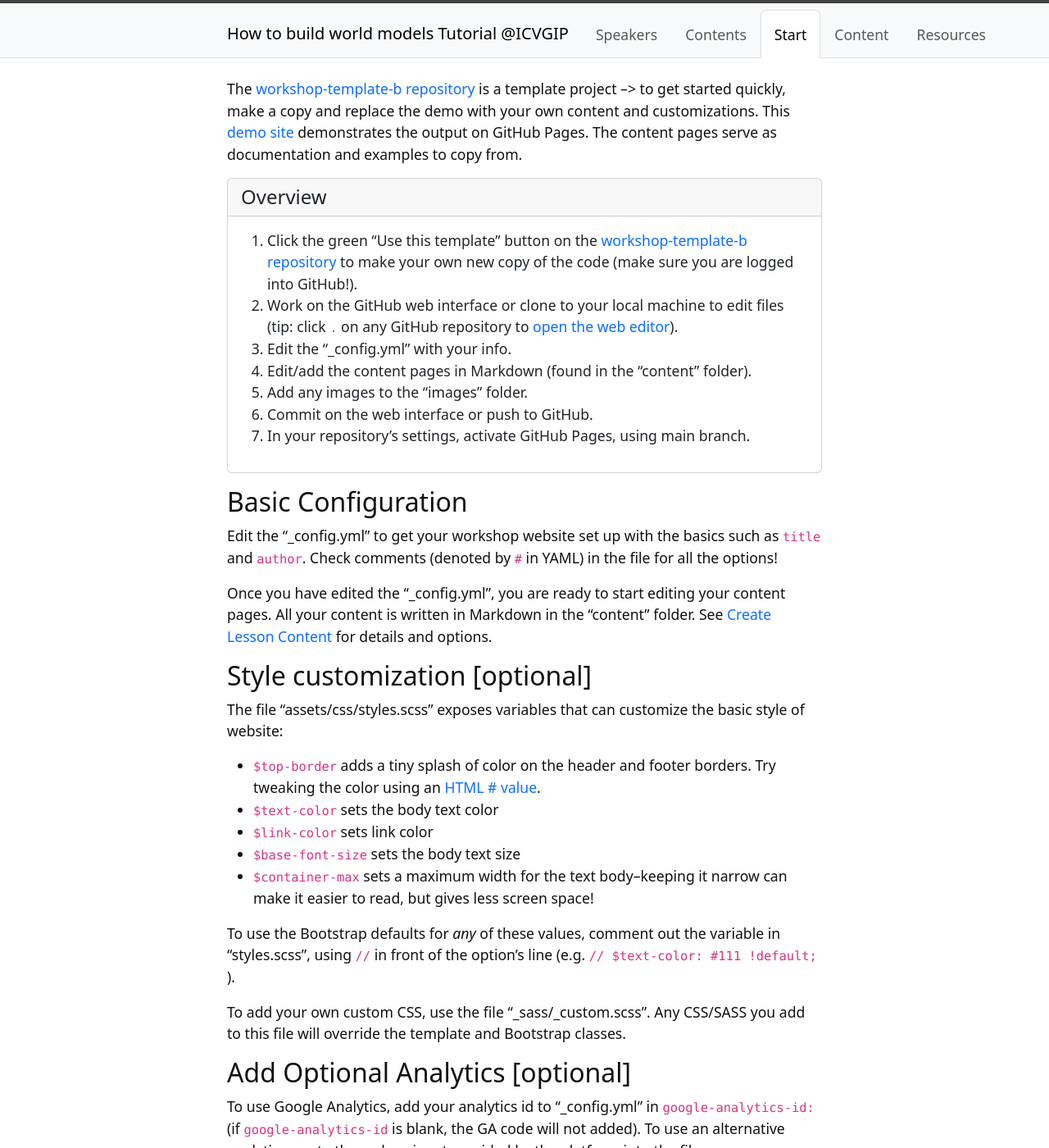
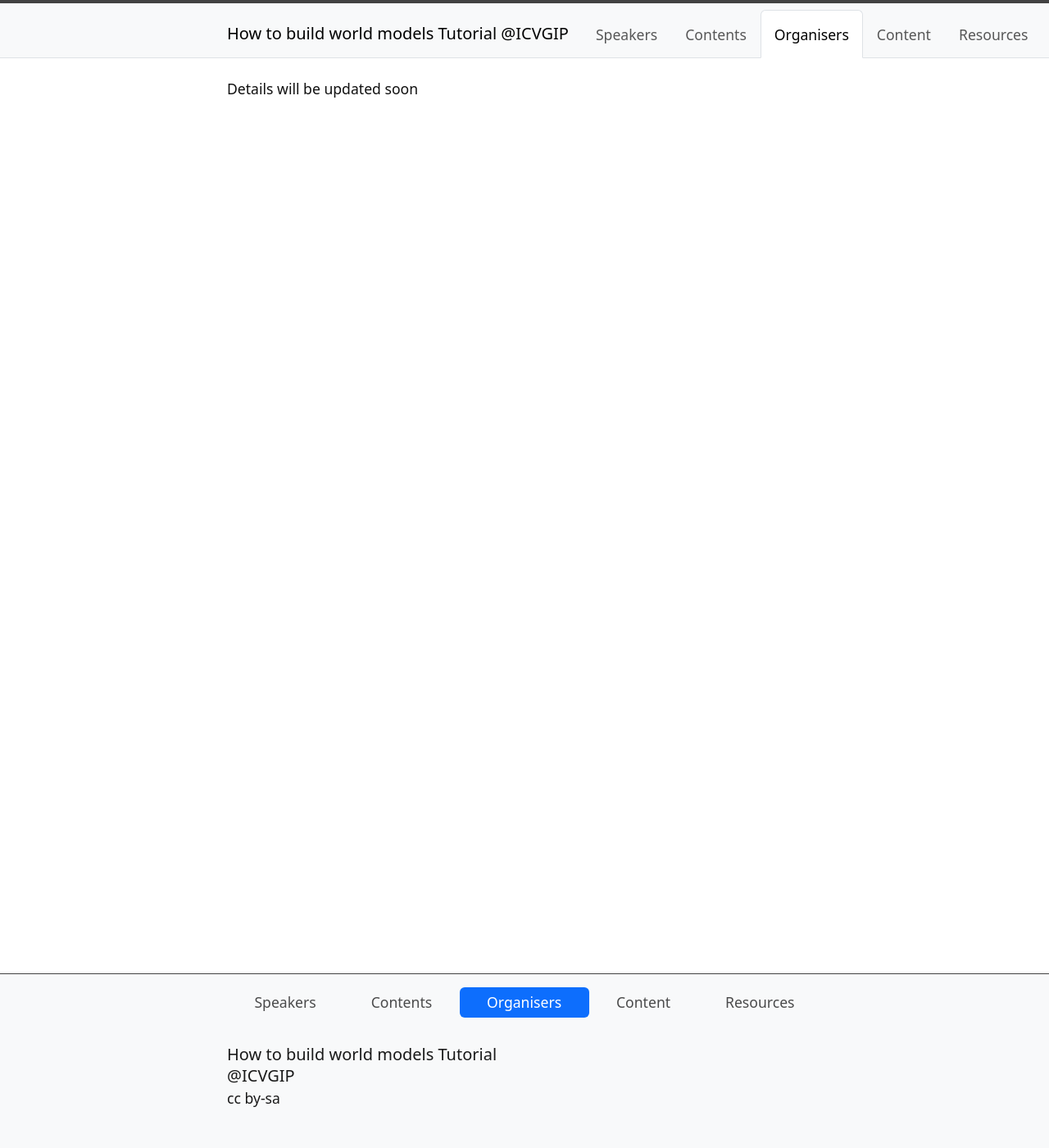
Before and after one commit to howtobuildworldmodels/howtobuildworldmodels.github.io, a Jekyll site: the page built from content/2-lesson.md, in a window 1280 px wide and 1400 px high. Shown: the whole window at 82% size. Built offline with Jekyll 4.4.1, drawn with Linux system fonts in a browser that asks for light colours; our own code applies the rules of GitHub Pages for plain Markdown files; some of the changed text lies outside the part shown.

Commit message:
Update 2-lesson.md

```diff
--- a/content/2-lesson.md
+++ b/content/2-lesson.md
@@ -1,52 +1,6 @@
 ---
-title: Get Started
-nav: Start
-topics: Template; Basic Config
+title: Organisers
+nav: Organisers
 ---
 
-The [workshop-template-b repository](https://github.com/evanwill/workshop-template-b) is a template project --> to get started quickly, make a copy and replace the demo with your own content and customizations.
-This [demo site](https://evanwill.github.io/workshop-template-b/) demonstrates the output on GitHub Pages.
-The content pages serve as documentation and examples to copy from.
-
-{% capture text %}
-1. Click the green "Use this template" button on the [workshop-template-b repository](https://github.com/evanwill/workshop-template-b) to make your own new copy of the code (make sure you are logged into GitHub!).
-2. Work on the GitHub web interface or clone to your local machine to edit files (tip: click `.` on any GitHub repository to [open the web editor](https://docs.github.com/en/codespaces/the-githubdev-web-based-editor)).
-3. Edit the "_config.yml" with your info.
-4. Edit/add the content pages in Markdown (found in the "content" folder).
-5. Add any images to the "images" folder.
-5. Commit on the web interface or push to GitHub.
-6. In your repository's settings, activate GitHub Pages, using main branch.{% endcapture %}
-{% include card.html header="Overview" text=text %}
-
-## Basic Configuration
-
-Edit the "_config.yml" to get your workshop website set up with the basics such as `title` and `author`.
-Check comments (denoted by `#` in YAML) in the file for all the options!
-
-Once you have edited the "_config.yml", you are ready to start editing your content pages.
-All your content is written in Markdown in the "content" folder.
-See [Create Lesson Content]({{ '/content/3-lesson.html' | relative_url }}) for details and options.
-
-## Style customization [optional]
-
-The file "assets/css/styles.scss" exposes variables that can customize the basic style of website:
-
-- `$top-border` adds a tiny splash of color on the header and footer borders. Try tweaking the color using an [HTML # value](https://www.w3schools.com/colors/colors_picker.asp).
-- `$text-color` sets the body text color
-- `$link-color` sets link color
-- `$base-font-size` sets the body text size
-- `$container-max` sets a maximum width for the text body--keeping it narrow can make it easier to read, but gives less screen space!
-
-To use the Bootstrap defaults for *any* of these values, comment out the variable in "styles.scss", using `//` in front of the option's line (e.g. `// $text-color: #111 !default;` ).
-
-To add your own custom CSS, use the file "_sass/_custom.scss".
-Any CSS/SASS you add to this file will override the template and Bootstrap classes.
-
-## Add Optional Analytics [optional]
-
-To use Google Analytics, add your analytics id to "_config.yml" in `google-analytics-id:` (if `google-analytics-id` is blank, the GA code will not added).
-To use an alternative analytics, paste the code snippet provided by the platform into the file "_includes/template/analytics.html".
-
-The analytics code will only be added when using "production" environment.
-This happens automatically on GitHub Pages.
-To build manually you need to add "JEKYLL_ENV", like: `JEKYLL_ENV=production jekyll build`.
+Details will be updated soon
```
